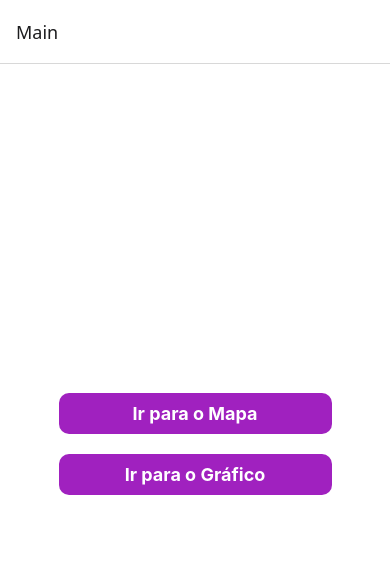
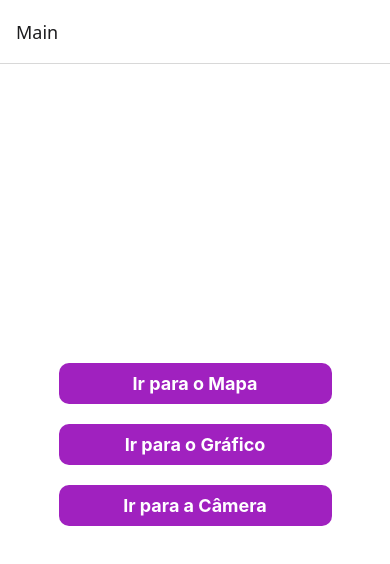
Before and after one commit to schizary/ProjetoGeoLocal4DSM, a React Native app: screen / in a window 390 px wide. Shown: the top 564 px of the page. Built offline with nearby package versions, Linux system fonts and the light colour scheme.

Commit message:
Aula.28.10.2025

```diff
--- a/package.json
+++ b/package.json
@@ -12,7 +12,10 @@
     "@react-navigation/native": "^7.1.18",
     "@react-navigation/stack": "^7.4.10",
     "expo": "~54.0.12",
+    "expo-camera": "~17.0.8",
+    "expo-image-picker": "~17.0.8",
     "expo-location": "~19.0.7",
+    "expo-media-library": "~18.2.0",
     "expo-status-bar": "~3.0.8",
     "react": "19.1.0",
     "react-native": "0.81.4",
--- a/src/pages/Main.js
+++ b/src/pages/Main.js
@@ -11,6 +11,10 @@ const MapsButton = () => {
   const handleGrafic = () => {
     navigation.navigate("Graficos");
   };
+
+  const handleCamera = () => {
+    navigation.navigate("Camera");
+  }
   return (
     <View style={styles.container}>
       <TouchableOpacity style={styles.button} onPress={handleMaps}>
@@ -18,6 +22,9 @@ const MapsButton = () => {
       </TouchableOpacity>
       <TouchableOpacity style={styles.button} onPress={handleGrafic}>
         <Text style={styles.buttonText}>Ir para o Gráfico</Text>
+      </TouchableOpacity>
+      <TouchableOpacity style={styles.button} onPress={handleCamera}>
+        <Text style={styles.buttonText}>Ir para a Câmera</Text>
       </TouchableOpacity>
     </View>
   );
```
Also changed, not shown: src/pages/Camera.js (added, +21 -0 lines), 1 other file (tests, documents, lock files or other folders).
